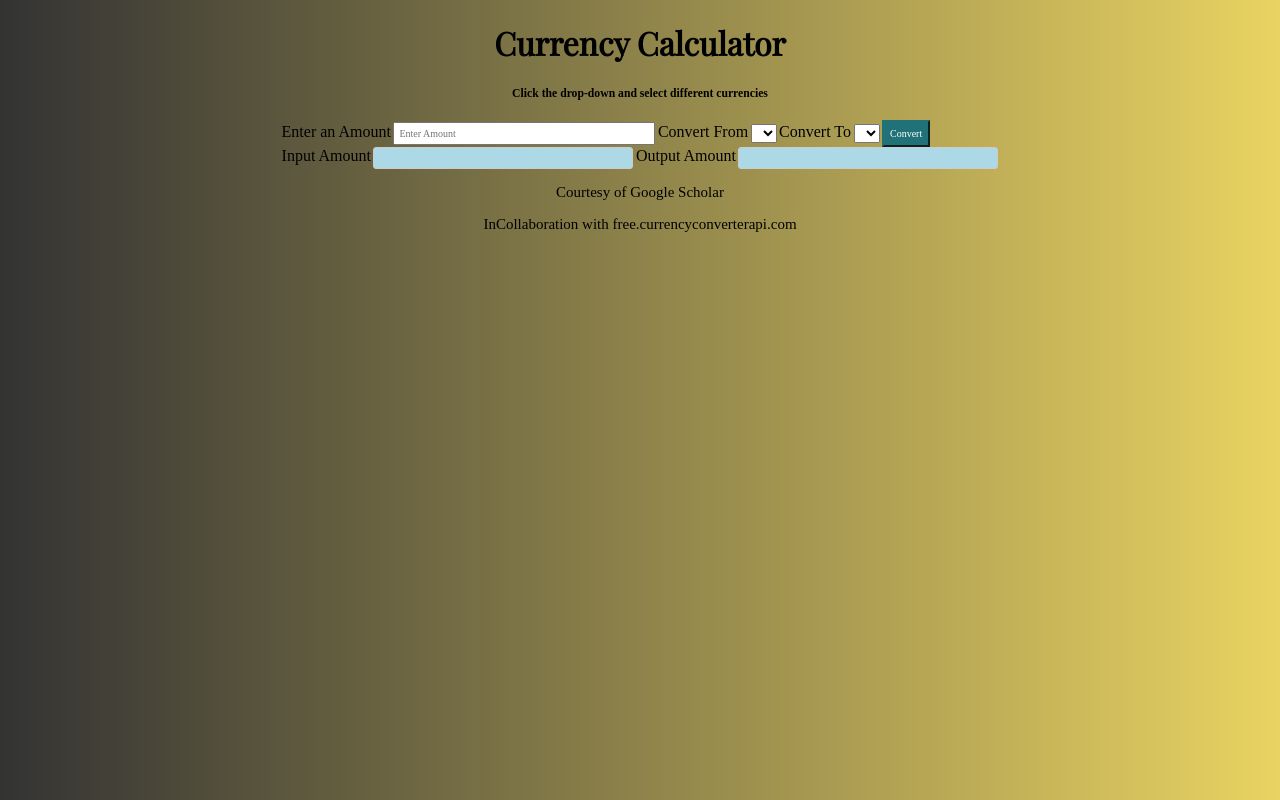
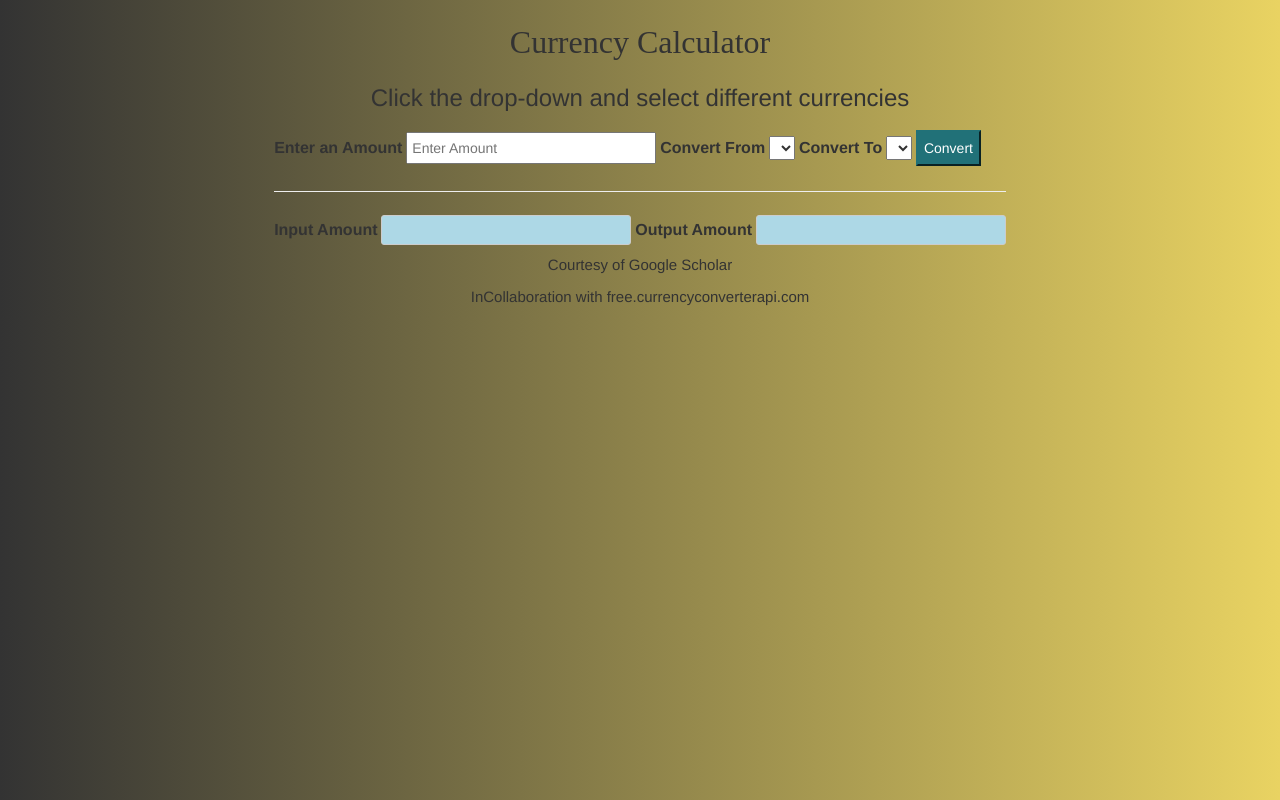
Before and after one commit to Marcodredd/CurrencyConverter, a plain HTML site: page index.html in a window 1280 px wide. Drawn offline with nearby package versions, Linux system fonts and the light colour scheme.

Commit message:
Update to index html

```diff
--- a/index.html
+++ b/index.html
@@ -10,17 +10,16 @@
 
 	<title>Currency Converter</title>
 
-	<link href="https://fonts.googleapis.com/css?family=Montserrat|Playfair+Display" rel="stylesheet">
-	<link rel="stylesheet" href="public/css/styles.min.css" type="text/css">
-	<link rel="stylesheet" href="public/css/normalize.min.css" />
+	<link rel="stylesheet" type="text/css" href="https://maxcdn.bootstrapcdn.com/bootstrap/3.3.5/css/bootstrap.min.css">
 	<link rel="stylesheet" type="text/css" href="https://maxcdn.bootstrapcdn.com/font-awesome/4.4.0/css/font-awesome.min.css">
+	<link href="http://fonts.googleapis.com/css?family=Lato:300,400,700,300italic,400italic,700italic" rel="stylesheet" type="text/css">
 	<link rel="stylesheet" type="text/css" href="curr.css">
 
 </head>
 <body>
 	<header>
 		<h1>Currency Calculator</h1>
- 		<h3>Click the drop-down and select different currencies</h#>
+ 		<h3>Click the drop-down and select different currencies</h3>
 	</header>
 	<main>
 		<form>
@@ -35,6 +34,7 @@
  			</select>
  			<button class="convertTo">Convert</button>
 		  </div>
+		  <hr>
 		  <div>
 			<label for="input_amount">Input Amount</label>
 			<input type="text" id="inputAmount" name="inputAmount" disabled="">
```
